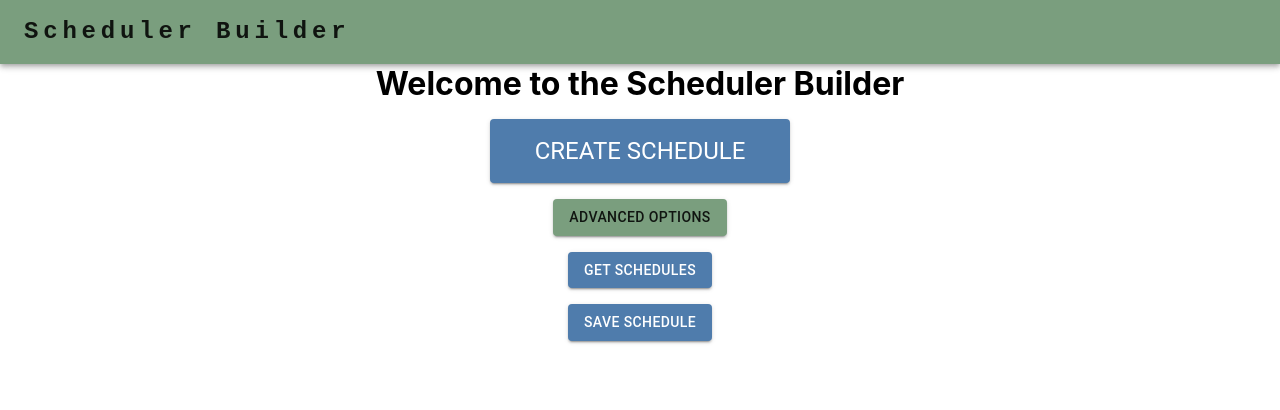
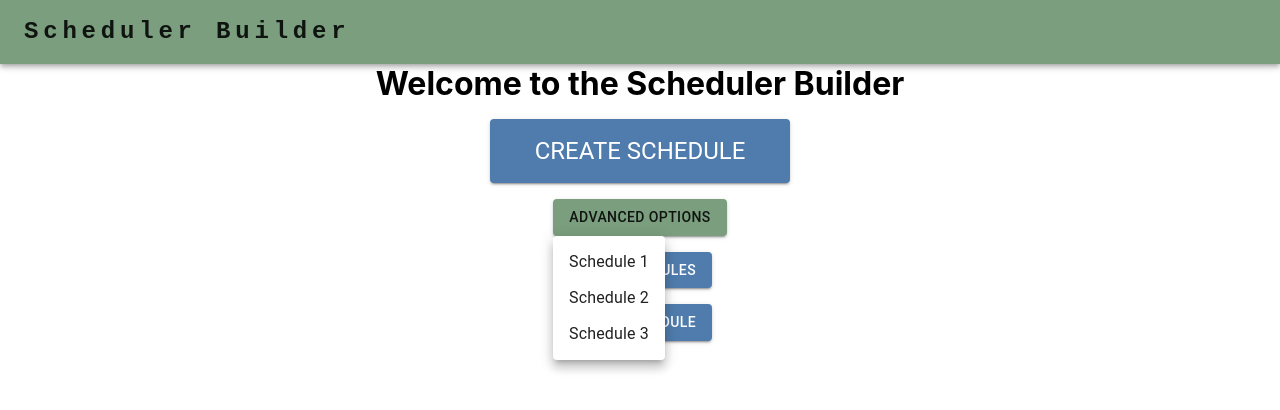
Before and after one commit to Stout-2022-Capstone-Scheduler-Team/SchedulerApp, a Next.js app: page / in a window 1280 px wide. Both pictures are taken after a click on the button "ADVANCED OPTIONS". Shown: the top 410 px of the page. Built offline with nearby package versions, Linux system fonts and the light colour scheme.

Commit message:
Got a working menu in appeance, no logic yet

```diff
--- a/pages/index.tsx
+++ b/pages/index.tsx
@@ -4,17 +4,34 @@ import Link from "next/link";
 import React from "react";
 import { Schedule } from "../entities";
 import { LocalStorage } from "../services/storageService";
+import Menu from "@mui/material/Menu";
+import MenuItem from "@mui/material/MenuItem";
 
 export default function Home(): JSX.Element {
   const storage = new LocalStorage();
   // const exportRef = React.useRef(null);
   // const sched = new Schedule();
 
+  // Added for menu
+  const [anchorEl, setAnchorEl] = React.useState<null | HTMLElement>(null);
+  const open = Boolean(anchorEl);
+  // eslint-disable-next-line @typescript-eslint/explicit-function-return-type
+  const handleClick = (event: React.MouseEvent<HTMLButtonElement>) => {
+    setAnchorEl(event.currentTarget);
+  };
+  // eslint-disable-next-line @typescript-eslint/explicit-function-return-type
+  const handleClose = () => {
+    setAnchorEl(null);
+  };
+
   function handletype(): void {
-    storage.returnAll().then((schedules) => {
-      // TODO
-      console.log(schedules);
-    }).catch((error) => console.log(error));
+    storage
+      .returnAll()
+      .then((schedules) => {
+        // TODO
+        console.log(schedules);
+      })
+      .catch((error) => console.log(error));
   }
 
   return (
@@ -30,22 +47,38 @@ export default function Home(): JSX.Element {
         </Button>
       </Link>
       <Button
+        id="storage-button"
         variant="contained"
         color="primary"
+        aria-controls={open ? "basic-menu" : undefined}
+        aria-haspopup="true"
+        aria-expanded={open ? "true" : undefined}
+        onClick={handleClick}
       >
         Advanced Options
       </Button>
-      <Button
-        variant="contained"
-        color="secondary"
-        onClick={handletype}
+      <Menu
+        id="basic-menu"
+        anchorEl={anchorEl}
+        open={open}
+        onClose={handleClose}
+        MenuListProps={{
+          "aria-labelledby": "storage-button"
+        }}
       >
+        <MenuItem onClick={handleClose}>Schedule 1</MenuItem>
+        <MenuItem onClick={handleClose}>Schedule 2</MenuItem>
+        <MenuItem onClick={handleClose}>Schedule 3</MenuItem>
+      </Menu>
+      <Button variant="contained" color="secondary" onClick={handletype}>
         Get Schedules
       </Button>
       <Button
         variant="contained"
         color="secondary"
-        onClick={() => {storage.update("name", new Schedule()).catch(console.log);} }
+        onClick={() => {
+          storage.update("name", new Schedule()).catch(console.log);
+        }}
       >
         Save Schedule
       </Button>
```
